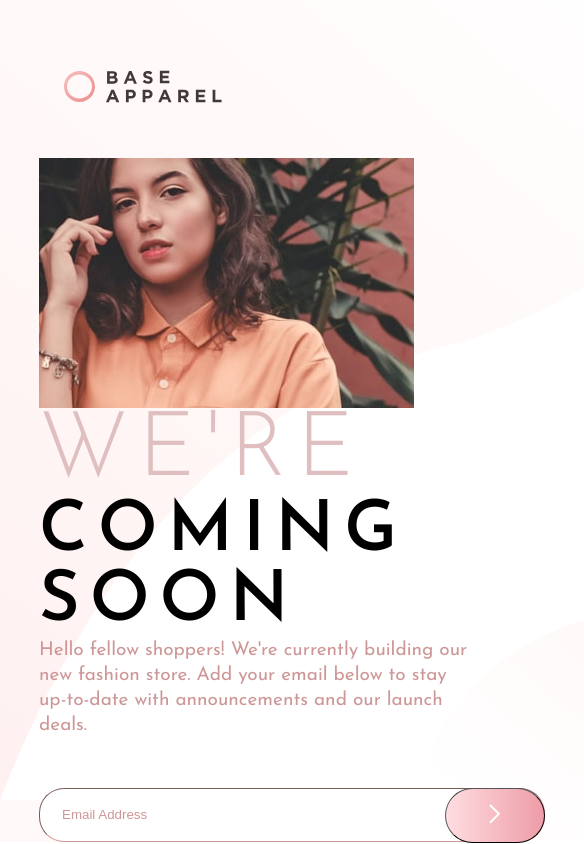
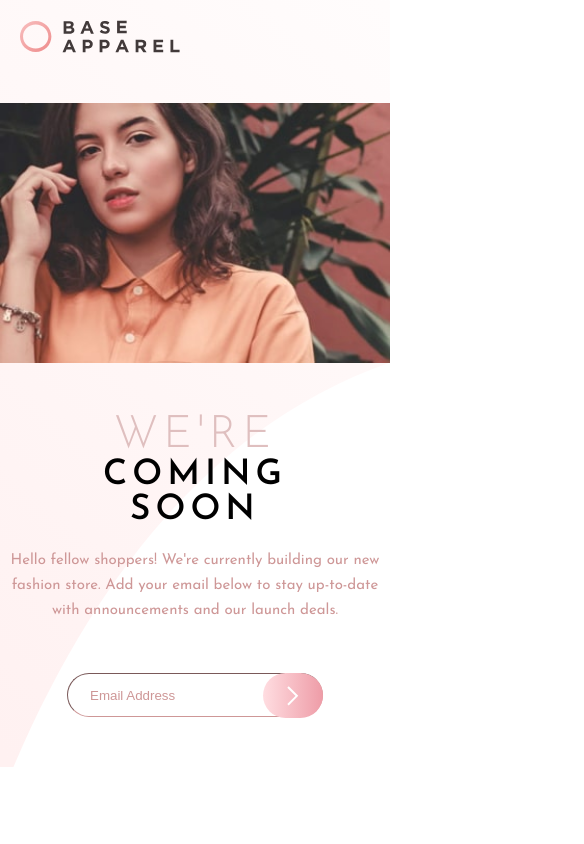
Before and after one commit to Magrebi/BaseApparel, a plain HTML site: page index.html in a window 390 px wide. Shown: the whole page, 584 px wide, since content can reach past the window. Drawn offline with Linux system fonts and the light colour scheme.

Commit message:
final touch

```diff
--- a/index.html
+++ b/index.html
@@ -10,24 +10,17 @@
   <link rel="stylesheet" href="reset.css" type="text/css">
   <link rel="stylesheet" href="main.css" type="text/css">
   <link href="https://fonts.googleapis.com/css?family=Josefin+Sans:300,400,600&display=swap" rel="stylesheet">
-
-
   <title>Frontend Mentor | Base Apparel coming soon page</title>
-
-
 </head>
-
 <body>
   <div class="container">
     <div class="leftside">
       <div class="logo">
         <img src="images/logo.svg" alt="logo">
       </div>
-      <!--Desktopta Bu Kısım yok-->
       <div class="mobileimage">
         <img src="images/hero-mobile.jpg" alt="hero-mobile">
       </div>
-      <!--Desktopta Bu Kısım yok-->
       <div class="maintext">
         <span>WE'RE</span>
         <span>COMING </br> SOON</span>
@@ -35,30 +28,32 @@
           Hello fellow shoppers! We're currently building our new fashion store.
           Add your email below to stay up-to-date with announcements and our launch deals.</p>
       </div>
+      <script>
+      function ValidateEmail(mail)
+{
+ if (/^\w+([\.-]?\w+)*@\w+([\.-]?\w+)*(\.\w{2,3})+$/.test(myForm.emailAddr.value))
+  {
+    return (true)
+  }
+    alert("You have entered an invalid email address!")
+    return (false)
+}</script>
       <div class="maillist">
-        <form action="#">
+
+        <form action="ValidateEmail(mail)">
           <div class="input-container">
-          <input type="email" name="Email Address" placeholder="Email Address">
-          <button><img src="images/icon-arrow.svg" alt="button"></button>
-        </div>
-      </form>
-
+            <input type="email" name="Email Address" placeholder="Email Address" required>
+            <button><img src="images/icon-arrow.svg" alt="button"></button>
+          </div>
+        </form>
       </div>
-
     </div>
-
-    <!--Mobilde Bu Kısım yok-->
-
     <div class="rightside">
       <div class="mainimg">
         <img src="images/hero-desktop.jpg" alt="hero-desktop">
       </div>
-
     </div>
-    <!--Mobilde Bu Kısım yok-->
   </div>
-
-
 </body>
 
 </html>
--- a/main.css
+++ b/main.css
@@ -1,6 +1,12 @@
 body {
     font-family: 'Josefin Sans', sans-serif;
 
+}
+
+img {
+    display: block;
+    width: 100%;
+    height: auto;
 }
 
 .container {
@@ -16,7 +22,8 @@ body {
 }
 
 .logo {
-    margin-bottom: 20%;
+    width: 160px;
+    margin-bottom: 200px;
 }
 
 .mobileimage {
@@ -85,70 +92,84 @@ body {
     color: white;
 }
 
+.maillist button img {
+    width: 12px;
+    margin: auto;
+}
+
+.mainimg{
+    width: 610px;
+    height: auto;
+}
+
 @media only screen and (max-width: 600px) {
 
-    .rightside {
+
+    .rightside{
         display: none;
     }
 
-    .container {
-        display: flex;
-        flex-direction: row;
-    }
+
 
     .leftside {
-        display: flex;
-        flex-direction: column;
-        background-image: url(images/bg-pattern-desktop.svg);
+        padding: 0;
     }
 
     .logo {
-        margin: 10% 0 10% 5%;
+        width: 160px;
+        margin-bottom: 50px;
+        padding: 20px 0 0 20px;
     }
 
     .mobileimage {
         display: flex;
-        width: 100%;
     }
 
     .maintext {
         display: flex;
         flex-direction: column;
-        width: 85%;
+        width: 100%;
+        text-align: center;
+        margin-top: 50px;
+
     }
-
 
 
     .maintext span {
         font-weight: 600;
-        font-size: 70px;
-        letter-spacing: 10px;
+        font-size: 35px;
+        letter-spacing: 5px;
     }
 
     .maintext span:first-child {
         color: #dfbfbf;
         font-weight: 300;
-        font-size: 90px;
+        font-size: 45px;
     }
 
     .maintext p {
         color: hsl(0, 36%, 70%);
         line-height: 25px;
-        font-size: 19px;
+        font-size: 15px;
+        padding: 20px 10px 0 10px;
     }
 
     .maillist {
-        margin-top: 50px;
+        margin: 50px auto;
         display: flex;
         flex-direction: row;
     }
 
+    .maillist .input-container {
+        position: relative;
+        align-items: center;
+    }
+
     .maillist input {
-        width: 500px;
+        width: 250px;
         border-radius: 25px;
-        border-color: hsl(0, 36%, 70%);
-        border-width: 1px;
-        height: 50px;
+        height: 40px;
+
     }
 
     .maillist input::placeholder {
@@ -157,15 +178,27 @@ body {
     }
 
     .maillist button {
-        border-radius: 250px;
+        position: absolute;
+        top: 0;
+        right: 0;
+        border-radius: 25px;
         background: #ee9ca7;
-        background: -webkit-linear-gradient(to right, #ffdde1, #ee9ca7);
+        background: -webkit-linear-gradient(to right, #ffdde1, #8b2a37);
         background: linear-gradient(to right, #ffdde1, #ee9ca7);
-        height: 55px;
-        width: 100px;
-        border-width: 1px;
-        margin-left: -100px;
+        height: 45px;
+        width: 60px;
+        border-width: 0px;
         color: white;
     }
 
+    .maillist button img {
+        width: 12px;
+        margin: auto;
+    }
+
+    .mainimg{
+        width: 610px;
+        height: auto;
+    }
+
 }
```
